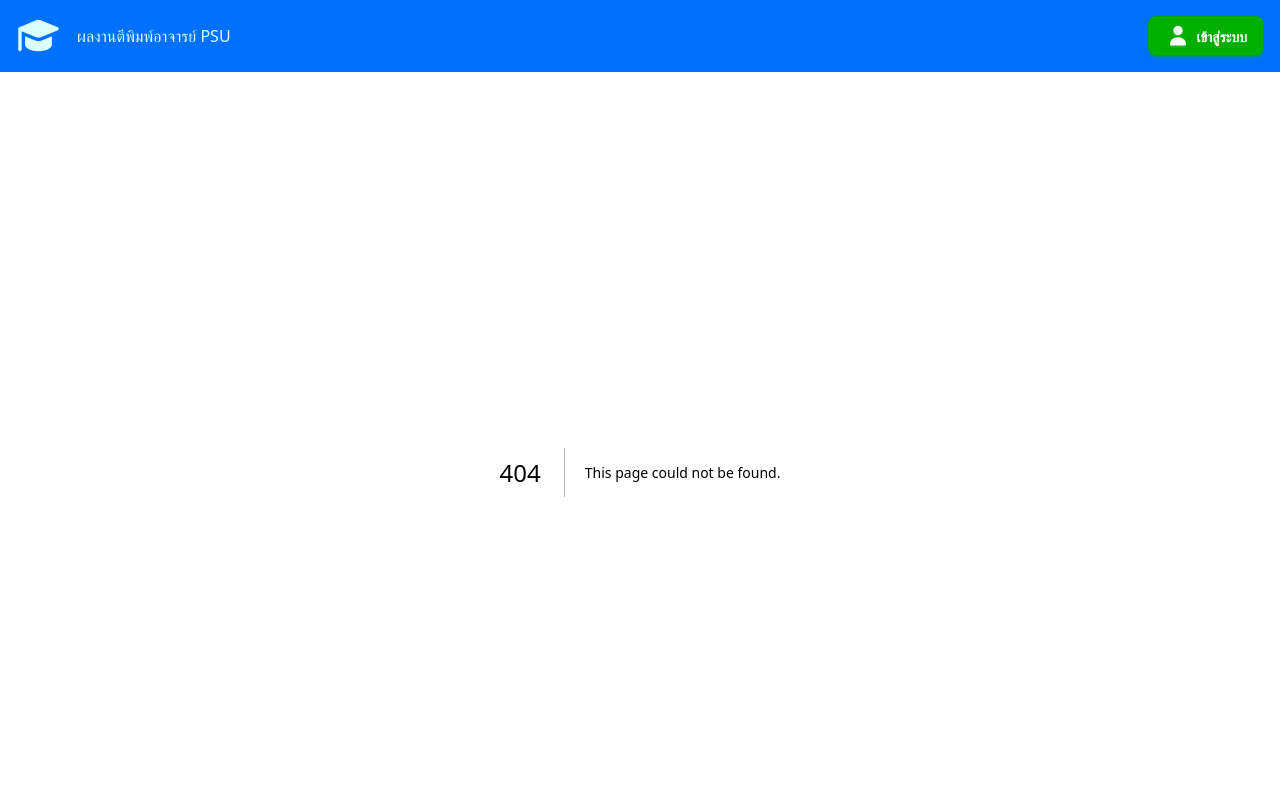
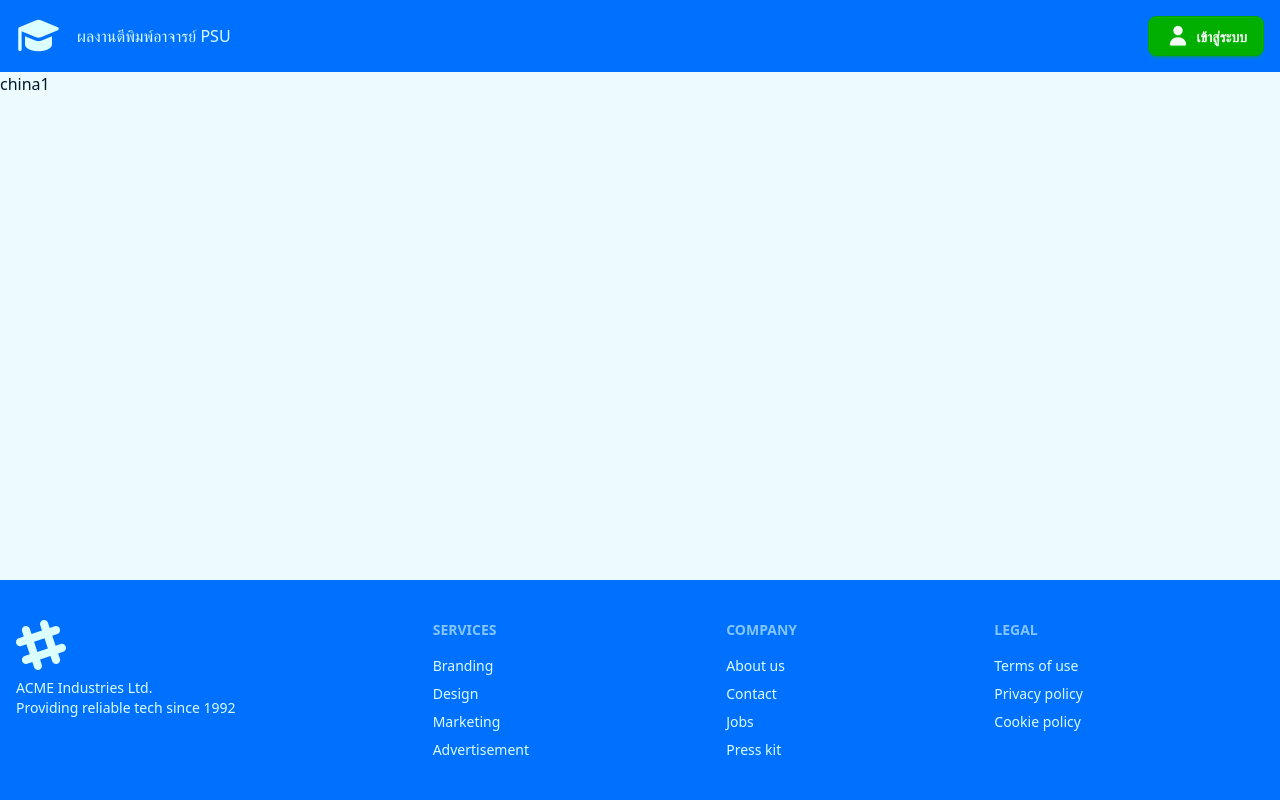
Before and after one commit to Tanagon492547/teacher_pubmanager_system, a Next.js app: page /china1 in a window 1280 px wide. Before the commit this address had no page. Shown: the top 800 px of the page. Built offline with nearby package versions, Linux system fonts and the light colour scheme.

Commit message:
feat: 🎸 เตรียม เพิ่มหน้า dynamic routing

```diff
--- /dev/null
+++ b/app/[id]/page.tsx
@@ -0,0 +1,10 @@
+const ArticleDetailPage = async ({ params, }: {
+  params: Promise<{ id: string }>
+}) => {
+  const { id } = await params
+  return (
+    <div>{id}</div>
+  )
+}
+
+export default ArticleDetailPage;
```
